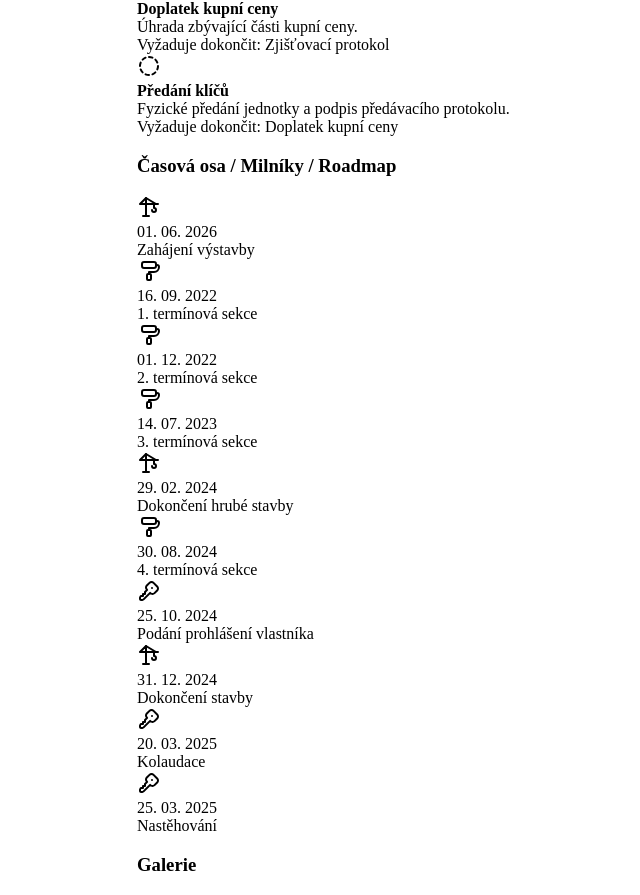
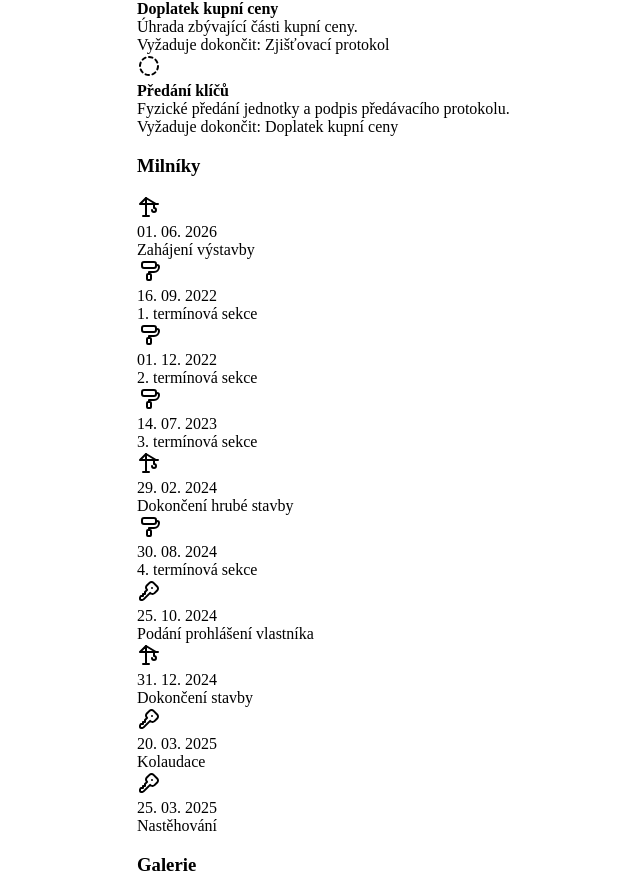
Before and after one commit to TomVitha/ois-vue, a Vue app: page /apt in a window 1280 px wide. Shown: the part 2395-3290 px from the top of the page, without its empty margins (143-783 px from the left). Built offline with nearby package versions, Linux system fonts and the light colour scheme.

Commit message:
Revert to old Apartment detail layout

```diff
--- a/src/components/Handover.vue
+++ b/src/components/Handover.vue
@@ -3,15 +3,10 @@
 </script>
 
 <template>
-  <div class="card">
-    <div class="card-header">
-      <h3 class="card-title">Postup předání</h3>
-    </div>
-    <div class="list-group list-group-flush">
-      <!-- TODO: Přidat splatnosti faktur (platby k zaplacení) -->
-      <!-- ? Ke klientským termínům přidat odkaz na Žádosti a změny, ať si může provést změny -->
-      <slot></slot>
-    </div>
+  <div class="list-group list-group-flush">
+    <!-- TODO: Přidat splatnosti faktur (platby k zaplacení) -->
+    <!-- ? Ke klientským termínům přidat odkaz na Žádosti a změny, ať si může provést změny -->
+    <slot></slot>
   </div>
 </template>
 
--- a/src/components/HandoverItem.vue
+++ b/src/components/HandoverItem.vue
@@ -41,24 +41,7 @@
 </template>
 
 <style scoped>
-
-  /* .icon-sm {
-    --tblr-icon-size: 1rem;
-    stroke-width: 1;
-  }
-
-  .icon-md {
-    --tblr-icon-size: 2.5rem;
-    stroke-width: 1;
-  }
-
-  .icon-lg {
-    --tblr-icon-size: 3.5rem;
-    stroke-width: 1;
-  } */
-
   .icon {
-    /* --tblr-icon-size: 2rem; */
-    /* stroke-width: 1; */
+    --tblr-icon-size: 2rem;
   }
 </style>
--- a/src/views/Apt.vue
+++ b/src/views/Apt.vue
@@ -15,156 +15,17 @@
 
     <div class="row row-cards">
 
-      <div class="row row-cards">
-        <div class="col-lg-6">
-          <div class="row row-deck row-cards">
-            <!-- sekce 1 -->
-            <!-- <div class="col-12">
-        <div class="card">
-          <div class="card-body">
-            půdorys? velká ilustrace? ostatní pohledy?
-          </div>
-        </div>
-      </div>
-      <div class="col-12">
-        <div class="card">
-          <div class="card-body space-y-1">
-            <h3 class="card-title">Základní údaje</h3>
-            <div class="row">
-              <div class="col">Dispozice</div>
-              <div class="col-auto text-secondary">2+kk</div>
-            </div>
-            <div class="row">
-              <div class="col">Podlaží</div>
-              <div class="col-auto text-secondary">3. patro</div>
-            </div>
-            <div class="row">
-              <div class="col">Plocha</div>
-              <div class="col-auto text-secondary">174&nbsp;m²</div>
-            </div>
-          </div>
-        </div>
-      </div>
-
-      <div class="col-12">
-        <div class="card">
-          <div class="card-body space-y-1">
-            <h3 class="card-title">Místnosti</h3>
-            <div class="row">
-              <div class="col">Obývací pokoj a kuchyňský kout</div>
-              <div class="col-auto text-secondary">23,5&nbsp;m²</div>
-            </div>
-            <div class="row">
-              <div class="col">Pokoj</div>
-              <div class="col-auto text-secondary">14&nbsp;m²</div>
-            </div>
-            <div class="row">
-              <div class="col">Koupelna</div>
-              <div class="col-auto text-secondary">12,6&nbsp;m²</div>
-            </div>
-            <div class="row">
-              <div class="col">Toaleta</div>
-              <div class="col-auto text-secondary">1,6&nbsp;m²</div>
-            </div>
-            <div class="row">
-              <div class="col">Předsíň</div>
-              <div class="col-auto text-secondary">5,1&nbsp;m²</div>
-            </div>
-            <hr class="my-2">
-            <div class="row">
-              <div class="col">Šatna</div>
-              <div class="col-auto text-secondary">4,5&nbsp;m²</div>
-            </div>
-            <div class="row">
-              <div class="col">Komora</div>
-              <div class="col-auto text-secondary">3,9&nbsp;m²</div>
-            </div>
-            <hr class="my-2">
-            <div class="row">
-              <div class="col">Terasa</div>
-              <div class="col-auto text-secondary">15,4&nbsp;m²</div>
-            </div>
-            <div class="row">
-              <div class="col">Předzahrádka</div>
-              <div class="col-auto text-secondary">28&nbsp;m²</div>
-            </div>
-          </div>
-        </div>
-      </div>
-      <div class="col-12">
-        <div class="card">
-          <div class="card-body space-y-1">
-            <h3 class="card-title">Příslušenství</h3>
-            <div class="row">
-              <div class="col">Terasa</div>
-              <div class="col-auto text-secondary">15,4&nbsp;m²</div>
-            </div>
-            <div class="row">
-              <div class="col">Sklep</div>
-              <div class="col-auto">
-                <a href="#">
-                  PP2 / S24
-                  <i class="ti ti-external-link"></i>
-                </a>
-              </div>
-              <div class="col-auto text-secondary">23,5&nbsp;m²</div>
-            </div>
-            <div class="row">
-              <div class="col">Parkování</div>
-              <div class="col-auto">
-                <a href="#">
-                  PP2 / P49
-                  <i class="ti ti-external-link"></i>
-                </a>
-              </div>
-            </div>
-          </div>
-        </div>
-      </div>
-      <div class="col-12">
-        <div class="card">
-          <div class="card-body">
-            speciální vybavení
-          </div>
-        </div>
-      </div>
-      <div class="col-12">
-        <div class="card">
-          <div class="card-body">
-            Timeline? (viz Sabča Figma návrh)
-          </div>
-        </div>
-      </div>
-      <div class="col-12">
-        <div class="card">
-          <div class="card-body">
-            Kontaktní osoby (ty v tento okamžik relevantní)
-          </div>
-        </div>
-      </div>
-      <div class="col-12">
-        <div class="card">
-          <div class="card-body">
-            GALERIE ?
-          </div>
-        </div>
-      </div> -->
-            <!-- sekce 2 -->
-            <div class="col-12">
+      <div class="col-lg-12">
         <div class="card card-md overflow-hidden">
           <div class="row row-0">
             <!-- vizualizace -->
-                  <div class="col-12">
-                    <img src="https://www.central-group.cz/Uloziste/c5/c5048395-8411-40a4-812e-306447b0961f.jpg" class="w-100 object-cover" alt="">
+            <div class="col-12 col-lg-4">
+              <img src="https://www.central-group.cz/Uloziste/c5/c5048395-8411-40a4-812e-306447b0961f.jpg" class="w-100 h-100 object-cover" alt="">
             </div>
-                  <div class="col-12">
+            <div class="col-12 col-lg">
               <div class="card-body p-md-5">
-                      <!-- <h2>192-03-147</h2> -->
-                      <!-- <p class="text-secondary">
-                  Lorem ipsum dolor sit amet, consectetur adipisicing elit. Aperiam deleniti fugit incidunt, iste, itaque minima neque pariatur
-                  perferendis sed suscipit velit vitae voluptatem.
-                </p> -->
-                      <div class="datagrid" hidden>
+                <!-- ! hidden -->
+                <!-- <div class="datagrid" hidden>
                   <div class="datagrid-item">
                     <div class="datagrid-title">Projekt</div>
                     <div>Rezidenční čtvrť Tesla Hloubětín</div>
@@ -185,29 +46,11 @@
                     <div class="datagrid-title">Dispozice</div>
                     <div>3+kk</div>
                   </div>
-                        <!-- <div class="datagrid-item">
-                    <div class="datagrid-title">Plocha</div>
-                    <div>86 m²</div>
                 </div> -->
-                      </div>
                 <div class="mb-3">
                   <h2 class="mb-0">Rezidenční čtvrť Tesla Hloubětín</h2>
                   <h3>Praha 9 - Hloubětín</h3>
                 </div>
-                      <!-- <div class="row text-center text-lg-start">
-                  <div class="col">
-                    <div class="datagrid-title">Bytový dům</div>
-                    <div>A</div>
-                  </div>
-                  <div class="col">
-                    <div class="datagrid-title">Patro</div>
-                    <div>2 NP</div>
-                  </div>
-                  <div class="col">
-                    <div class="datagrid-title">Dispozice</div>
-                    <div>3+kk</div>
-                  </div>
-                </div> -->
                 <div class="row gy-3">
                   <div class="col-4">
                     <div class="row">
@@ -335,12 +178,13 @@
           </div>
         </div>
       </div>
+
+      <div class="col-lg-6">
+        <!-- WIP: postup předání -->
+        <div class="card">
+          <div class="card-header">
+            <h3 class="card-title">Postup předání</h3>
           </div>
-        </div>
-        <div class="col-lg-6">
-          <div class="row row-deck row-cards">
-            <div class="col-12">
-              <!-- WIP: postup předání -->
           <Handover>
             <HandoverItem title="Podpis smlouvy" description="Kupní smlouva byla podepsána všemi stranami." status="done" />
             <HandoverItem title="Úhrada zálohy" description="Záloha ve výši 10 % kupní ceny byla uhrazena." status="done" />
@@ -349,13 +193,13 @@
             <HandoverItem title="Předání klíčů" description="Fyzické předání jednotky a podpis předávacího protokolu." status="unavailable" :dependencies="['Doplatek kupní ceny']" />
           </Handover>
         </div>
+      </div>
 
       <!-- WIP - Timeline bytu component -->
-            <div class="col-12">
-              <div class="col-12">
-                <div class="card card-md">
+      <div class="col">
+        <div class="card">
           <div class="card-header">
-                    <h3 class="card-title">Časová osa / Milníky / Roadmap</h3>
+            <h3 class="card-title">Milníky</h3>
           </div>
           <div class="card-body">
             <Milestones>
@@ -373,7 +217,6 @@
           </div>
         </div>
       </div>
-            </div>
 
       <div class="col-12">
         <div class="card">
@@ -385,15 +228,6 @@
           </div>
         </div>
       </div>
-          </div>
-        </div>
-      </div>
-
-
-
-
-
-
 
     </div>
   </PageTemplate>
```
Lines whose indentation alone changed are shown as unchanged.
